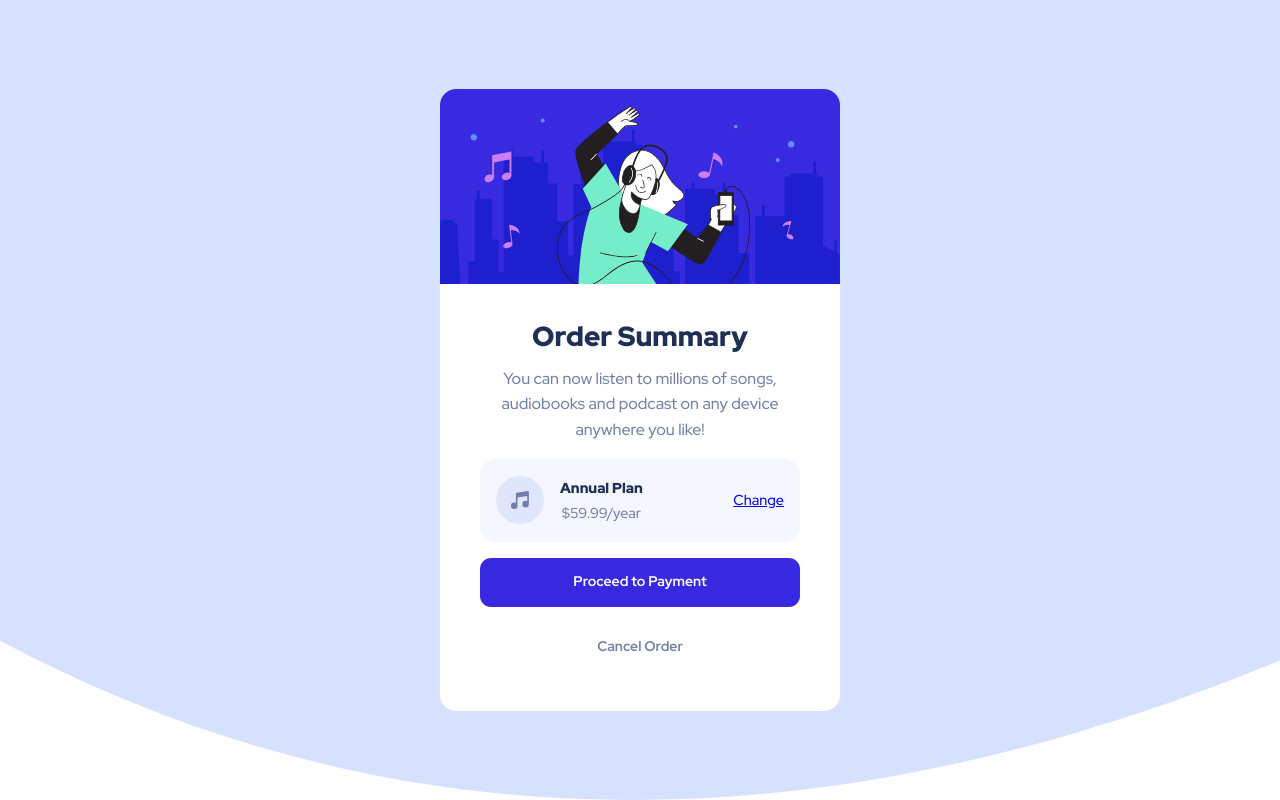
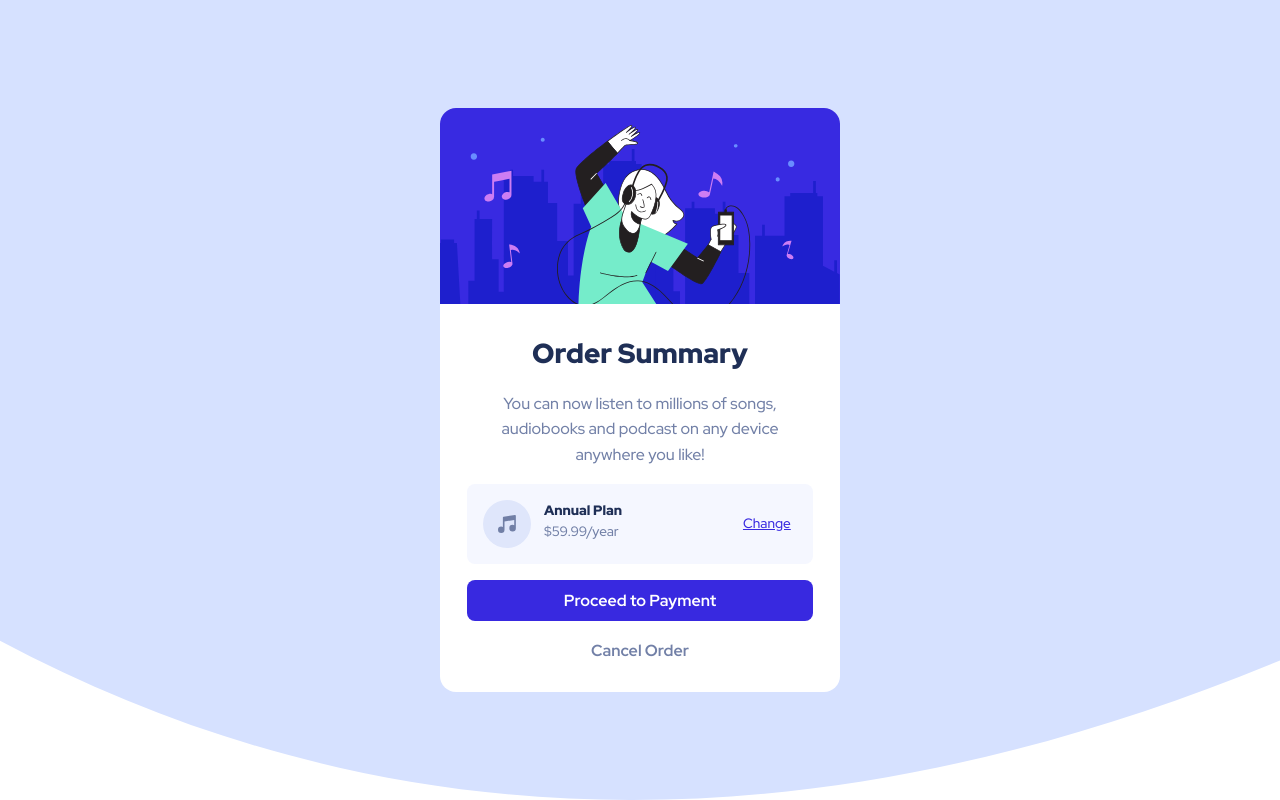
Before and after one commit to deru55/FeM_Order-summary-component, a plain HTML site: page index.html in a window 1280 px wide. Drawn offline with Linux system fonts and the light colour scheme.

Commit message:
update style.css

```diff
--- a/index.html
+++ b/index.html
@@ -14,21 +14,21 @@
           alt="Hero illustration"
           class="card-image"
         />
-        <div class="card-details flex-flow">
-          <h1 class="card-title">Order Summary</h1>
+        <div class="card-content grid-flow">
+          <h2 class="card-title">Order Summary</h2>
           <p>
             You can now listen to millions of songs, audiobooks and podcast on
             any device anywhere you like!
           </p>
-          <div class="subscription-plan flex-group">
-            <div class="flex-group">
-              <img src="images/icon-music.svg" alt="Icon music" />
-              <div>
-                <p class="subscription-type">Annual Plan</p>
-                <p>$59.99/year</p>
-              </div>
+          <div class="card-plan flex-row">
+            <div>
+              <img src="images/icon-music.svg" alt="" />
             </div>
-            <a href="#">Change</a>
+            <div>
+              <p class="fw-bold">Annual Plan</p>
+              <p>$59.99/year</p>
+            </div>
+            <button class="link">Change</button>
           </div>
           <button class="button btn-proceed">Proceed to Payment</button>
           <button class="button btn-cancel">Cancel Order</button>
--- a/style.css
+++ b/style.css
@@ -31,7 +31,7 @@ body {
   background-image: url(images/pattern-background-mobile.svg);
   background-size: cover;
   background-repeat: no-repeat;
-  line-height: 1.6rem;
+  line-height: 1.6;
   color: var(--clr-neutral-2);
   text-align: center;
 }
@@ -49,63 +49,73 @@ img {
   max-width: 25rem;
 }
 
-.card-details {
+.card-content {
   padding: 1.7rem;
 }
 
-.flex-flow {
-  display: flex;
-  flex-direction: column;
+.grid-flow {
+  display: grid;
   gap: 1rem;
 }
 
 .card-title {
-  font-size: 1.4rem;
+  font-size: 1.5rem;
   color: var(--clr-neutral-3);
   font-weight: var(--fw-900);
 }
 
-.flex-group {
-  display: flex;
-  justify-content: space-between;
-  align-items: center;
-  gap: 1rem;
+.card-plan {
+  background-color: var(--clr-neutral-1);
+  border-radius: 0.5rem;
+  padding: 1rem;
+  text-align: left;
+  font-size: 0.85rem;
 }
 
-.subscription-plan {
-  background-color: var(--clr-neutral-1);
-  padding: 1rem;
-  border-radius: 1rem;
-  font-size: 0.9rem;
+.flex-row {
+  display: flex;
+  gap: 0.8rem;
 }
 
-.subscription-type {
+.link {
+  margin-left: auto;
+  border: 0;
+  background-color: transparent;
+  text-decoration: underline;
+  color: var(--clr-primary-2);
+  cursor: pointer;
+}
+
+.fw-bold {
+  font-weight: var(--fw-900);
   color: var(--clr-neutral-3);
-  font-weight: var(--fw-900);
 }
 
 .button {
   border: 0;
-  padding: 0.725rem;
-  border-radius: 0.7rem;
-  background-color: white;
+  background-color: transparent;
+  color: var(--clr-neutral-2);
   cursor: pointer;
   font-weight: var(--fw-700);
-  color: inherit;
 }
 
 .btn-proceed {
   background-color: var(--clr-primary-2);
+  padding: 0.5rem;
+  border-radius: 0.5rem;
   color: white;
 }
 
+.link:hover,
+link:focus,
 .btn-proceed:hover,
-a:hover {
+.btn-proceed:focus {
   opacity: 0.5;
 }
 
-.btn-cancel:hover {
-  color: black;
+.btn-cancel:hover,
+.btn-cancel:focus {
+  color: var(--clr-neutral-3);
 }
 
 @media screen and (min-width: 769px) {
@@ -113,16 +123,7 @@ a:hover {
     background-image: url(images/pattern-background-desktop.svg);
   }
 
-  .card-details {
-    padding: 2.5rem;
-  }
-
-  .button {
-    font-size: 0.875rem;
-  }
-
   .card-title {
     font-size: 1.725rem;
   }
-
 }
```
